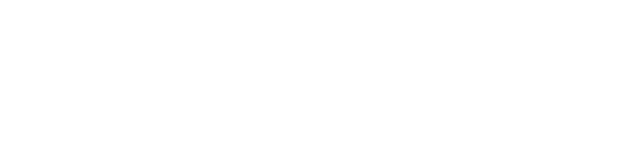
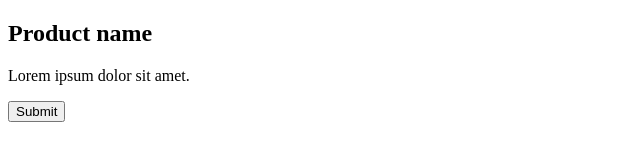
Before and after one commit to mehdijeyranii/learn-git, a plain HTML site: page index.html in a window 1280 px wide. Shown: the whole page, without its empty margins (0-640 px from the left). Drawn offline with Linux system fonts and the light colour scheme.

Commit message:
Insert card section

```diff
--- a/index.html
+++ b/index.html
@@ -6,6 +6,12 @@
         <title>Git</title>
     </head>
     <body>
-        <div class="container"></div>
+        <div class="container">
+            <div class="card">
+                <h2>Product name</h2>
+                <p>Lorem ipsum dolor sit amet.</p>
+                <button>Submit</button>
+            </div>
+        </div>
     </body>
 </html>
```
